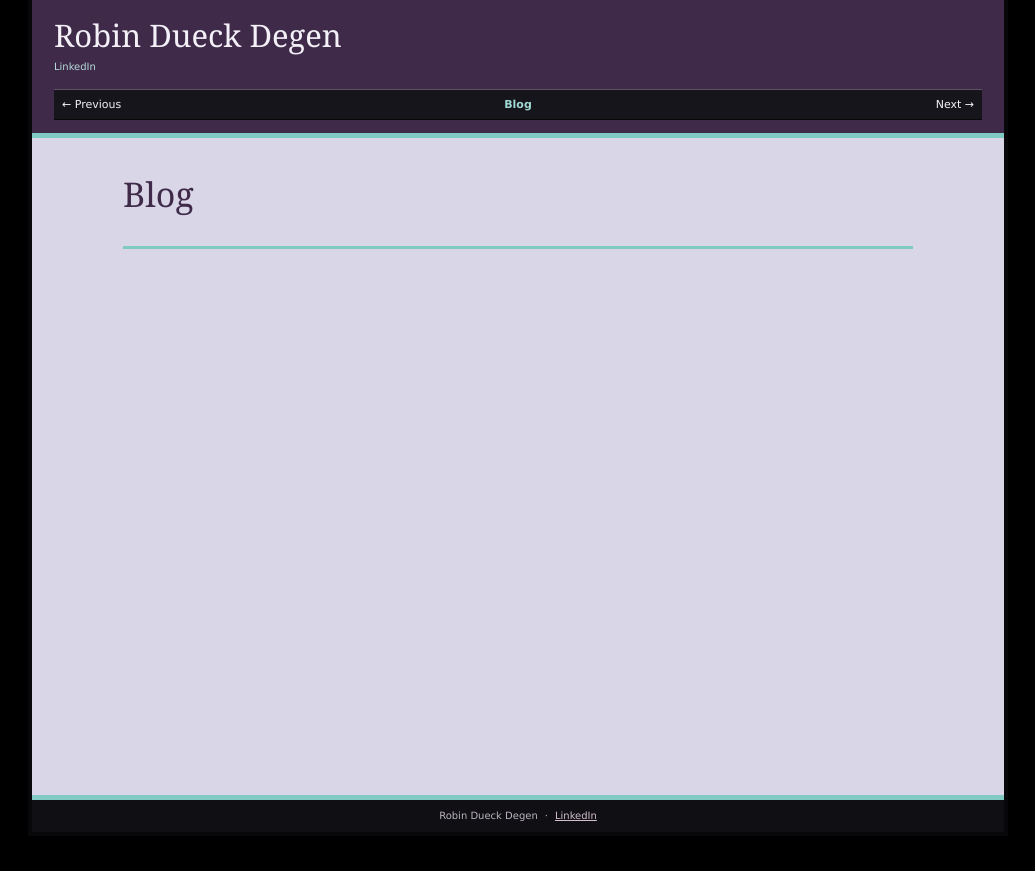
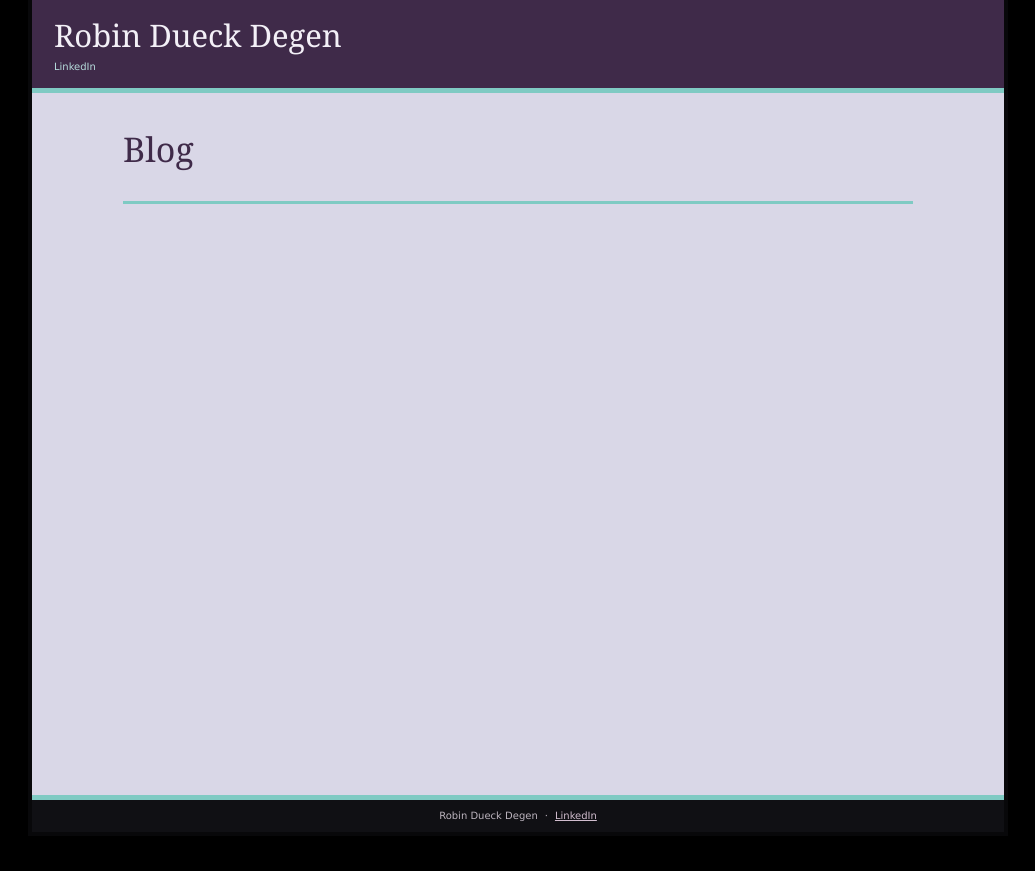
Before and after one commit to 8ts5bgytc8-cyber/robindueckdegen.com, a Jekyll site: the page built from blog/index.html, in a window 1280 px wide. Shown: the top 871 px of the page, without its empty margins (122-1157 px from the left). Built offline with Jekyll 4.4.1, drawn with Linux system fonts in a browser that asks for light colours.

Commit message:
Show contextual blog navigation only on individual posts

```diff
--- a/_layouts/default.html
+++ b/_layouts/default.html
@@ -62,7 +62,9 @@
         {% endif %}
       </p>
       {% if page.blog_area %}
-        {% include post-navigation.html %}
+        {% if page.collection == "posts" %}
+          {% include post-navigation.html %}
+        {% endif %}
       {% else %}
         {% include navigation.html %}
         {% if page.layout == "project-chapter" %}
```
Also changed, not shown: README.md.
